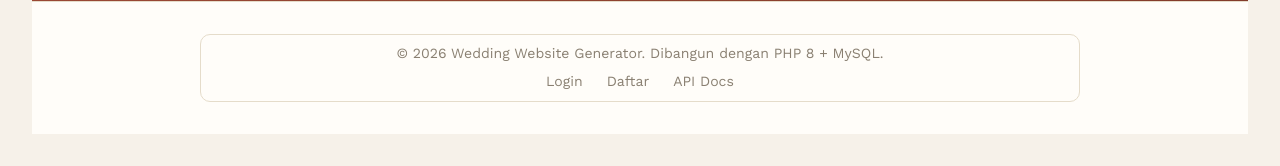
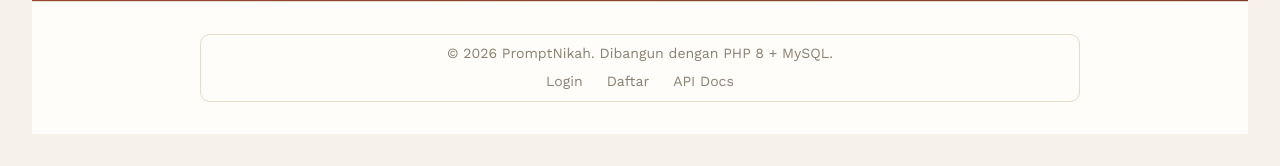
Before and after one commit to LilyMarliana/generator-web-undangan, a PHP site: page / in a window 1280 px wide. Shown: the part 3436-3602 px from the top of the page. Run offline with PHP 8.4, Linux system fonts and the light colour scheme.

Commit message:
fix: Footer Typo

```diff
--- a/index.php
+++ b/index.php
@@ -220,7 +220,7 @@ if (isset($_GET['logout'])) {
 
     <footer class="site-footer" role="contentinfo">
         <div class="container">
-            <p>&copy; <?= date('Y') ?> Wedding Website Generator. Dibangun dengan PHP 8 + MySQL.</p>
+            <p>&copy; <?= date('Y') ?> PromptNikah. Dibangun dengan PHP 8 + MySQL.</p>
             <nav aria-label="Footer links">
                 <a href="<?= BASE_URL . '/pages/login.php' ?>">Login</a>
                 <a href="<?= BASE_URL . '/pages/register.php' ?>">Daftar</a>
```
